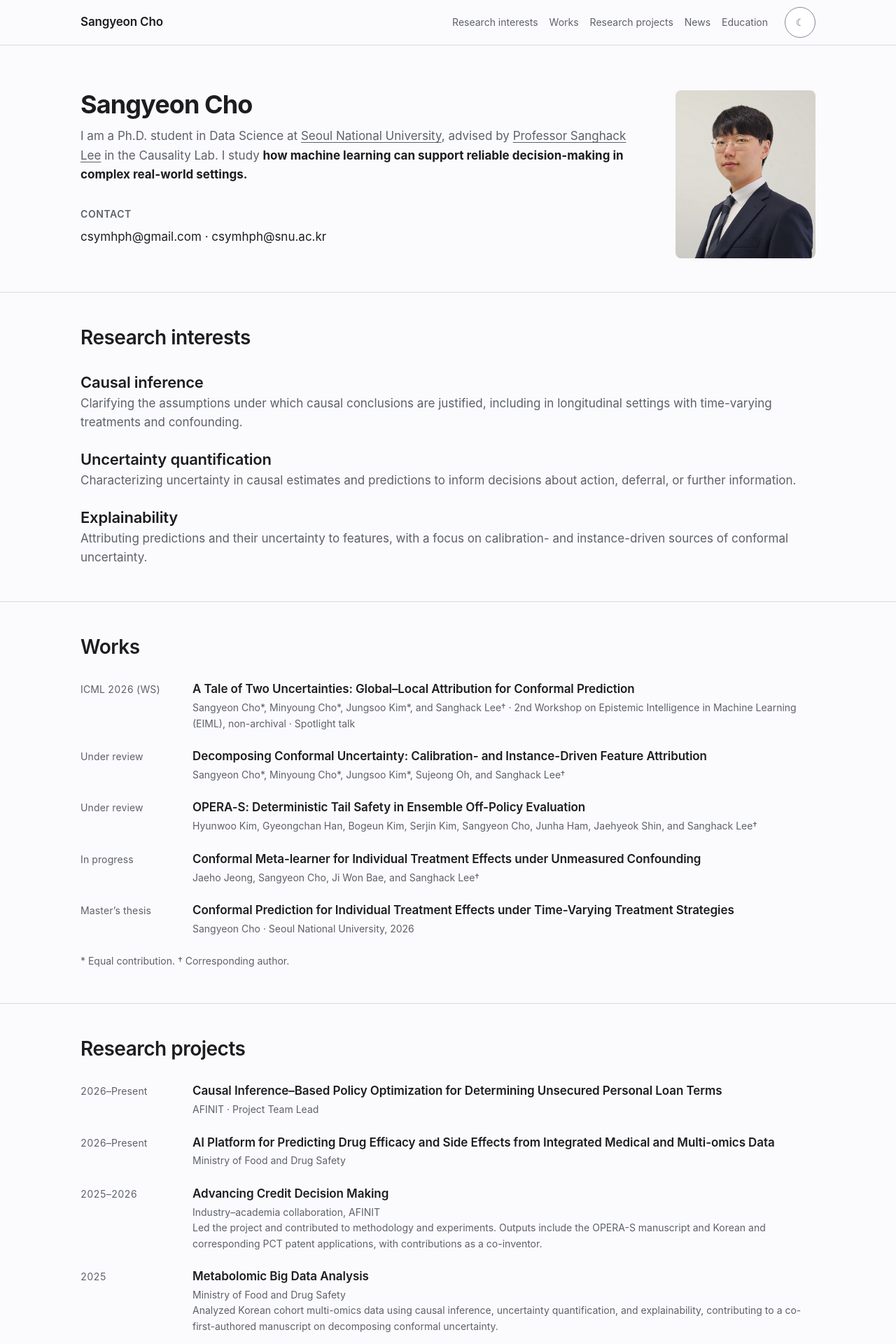
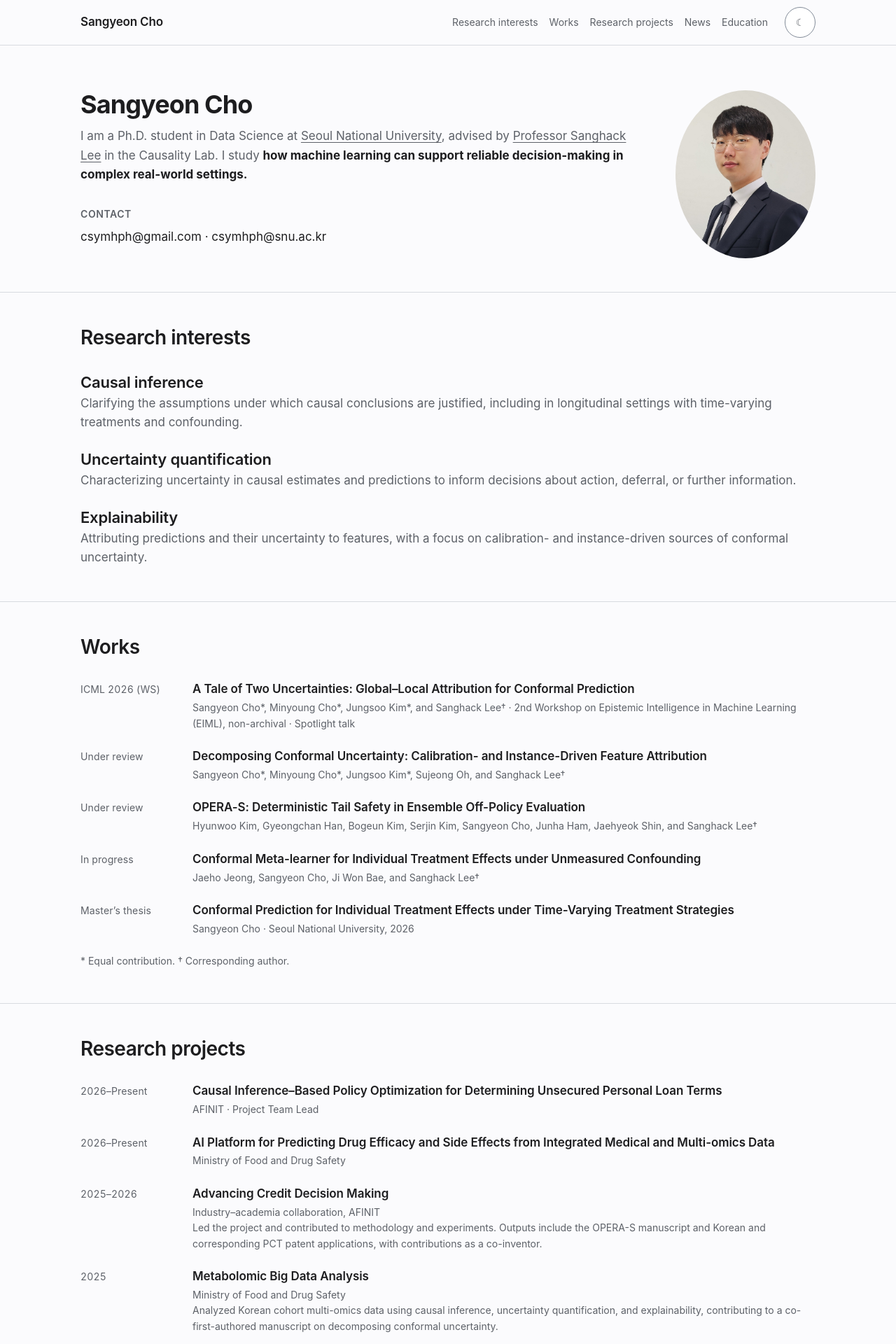
Before and after one commit to csymhph/csymhph.github.io, a Jekyll site: the page built from index.md, in a window 1280 px wide. Shown: the top 1920 px of the page at 70% size. Built offline with Jekyll 4.4.1, drawn with Linux system fonts in a browser that asks for light colours.

Commit message:
Give the portrait an oval frame without changing its approved crop.

```diff
--- a/assets/main.scss
+++ b/assets/main.scss
@@ -368,7 +368,7 @@ h3 {
   width: 100%;
   aspect-ratio: 5 / 6;
   display: block;
-  border-radius: var(--radius-sm);
+  border-radius: 50%;
   overflow: hidden;
 }
 
```
